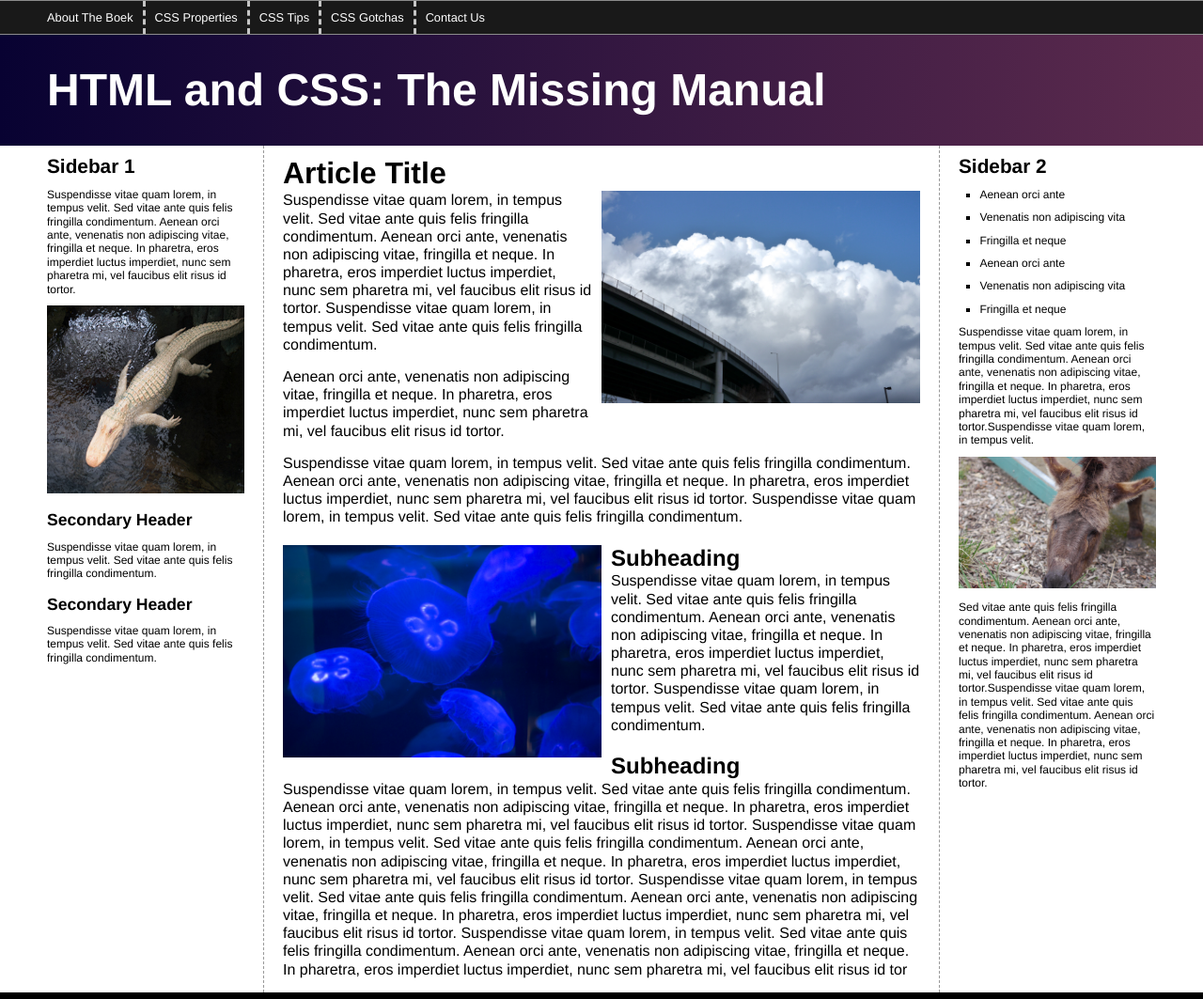
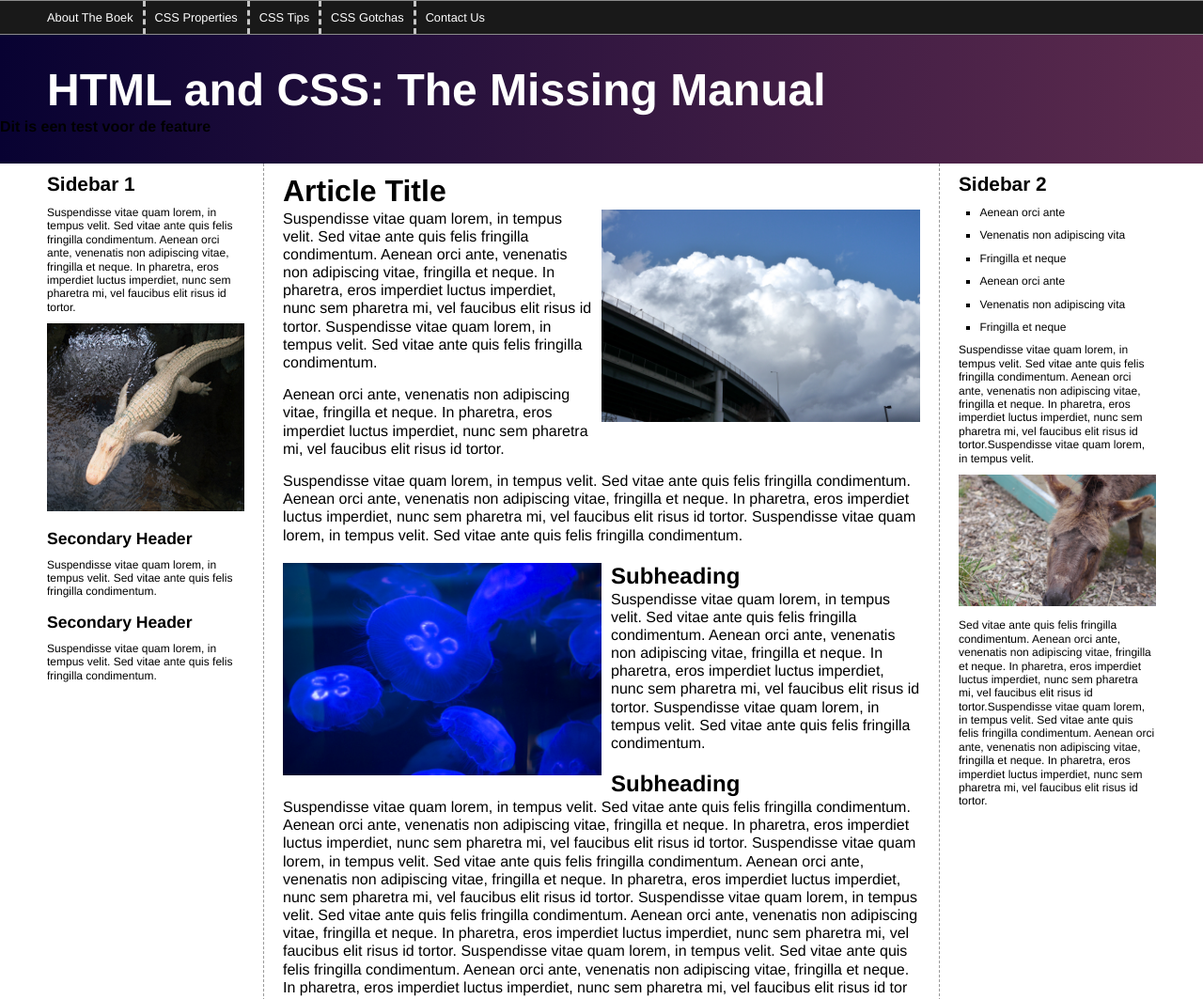
Before and after one commit to robindesmedt/dw2, a plain HTML site: page index.html in a window 1280 px wide. Shown: the top 1063 px of the page at 94% size. Drawn offline with Linux system fonts and the light colour scheme.

Commit message:
Aanpassingen in hotfix

```diff
--- a/index.html
+++ b/index.html
@@ -23,6 +23,7 @@
           </ul>
         </nav>
         <h1>HTML and CSS: The Missing Manual</h1>
+		<h2>Dit is een test voor de feature<h2>
       </header>
       <div class="contentWrapper">
         <div class="columnWrapper">
```
